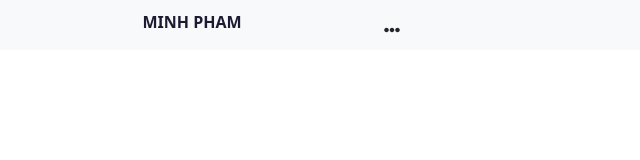
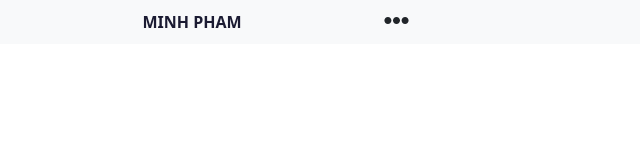
Before and after one commit to phamduyanminh/phamduyanminh.github.io, a plain HTML site: page index.html in a window 1280 px wide. Shown: the full height of the page, 0-640 px from the left. Drawn offline with nearby package versions, Linux system fonts and the light colour scheme.

Commit message:
Edit the toggle icon

```diff
--- a/css/style.css
+++ b/css/style.css
@@ -13,8 +13,9 @@ Header Starts Here
 #header{
     display: flex;
     background-color: #f8f9fa;
-    height: 50px;
-    padding-top: 10px;
+    height: auto;
+    text-align: center;
+    align-items: center;
 }
 
 .header-name{
@@ -22,8 +23,16 @@ Header Starts Here
     text-decoration: none;
     color: #1b1b32;
     width: 30%;
+}
+
+.navbar{
+    width: 70%;
+}
+
+.fa-ellipsis-h{
     text-align: center;
-    vertical-align: middle;
+    align-items: center;
+    font-size: 25px;
 }
 /*
 Header Ends Here
```
